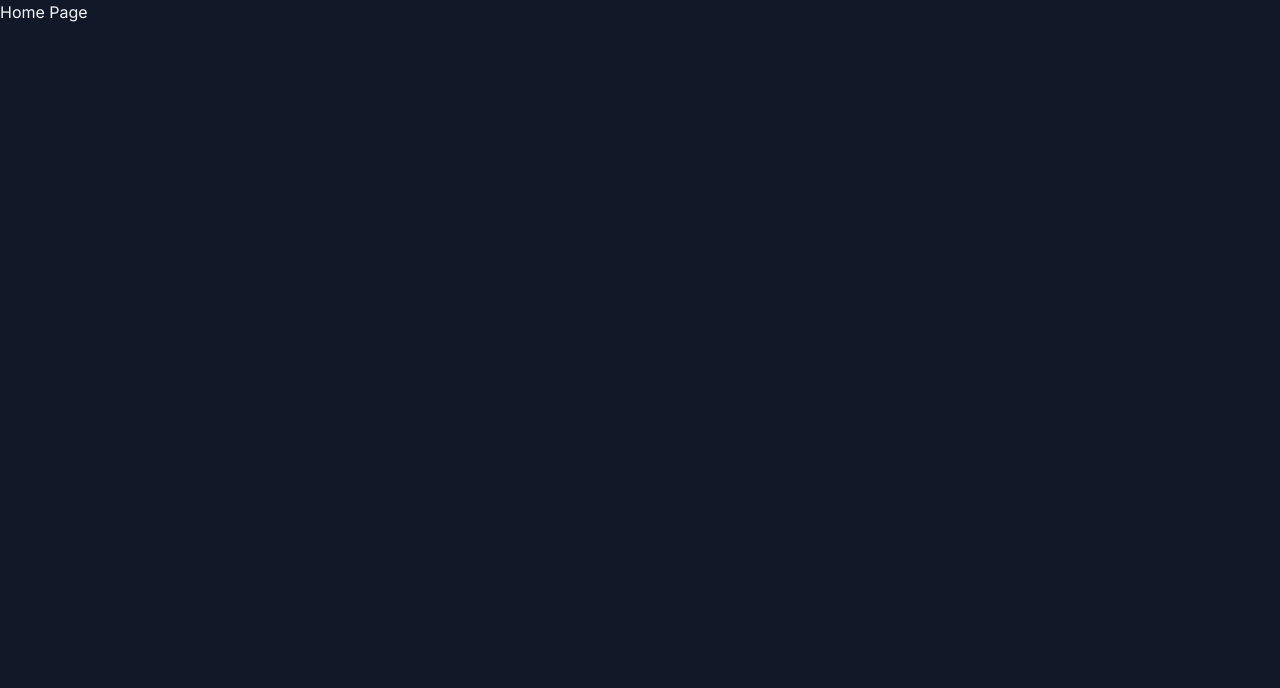
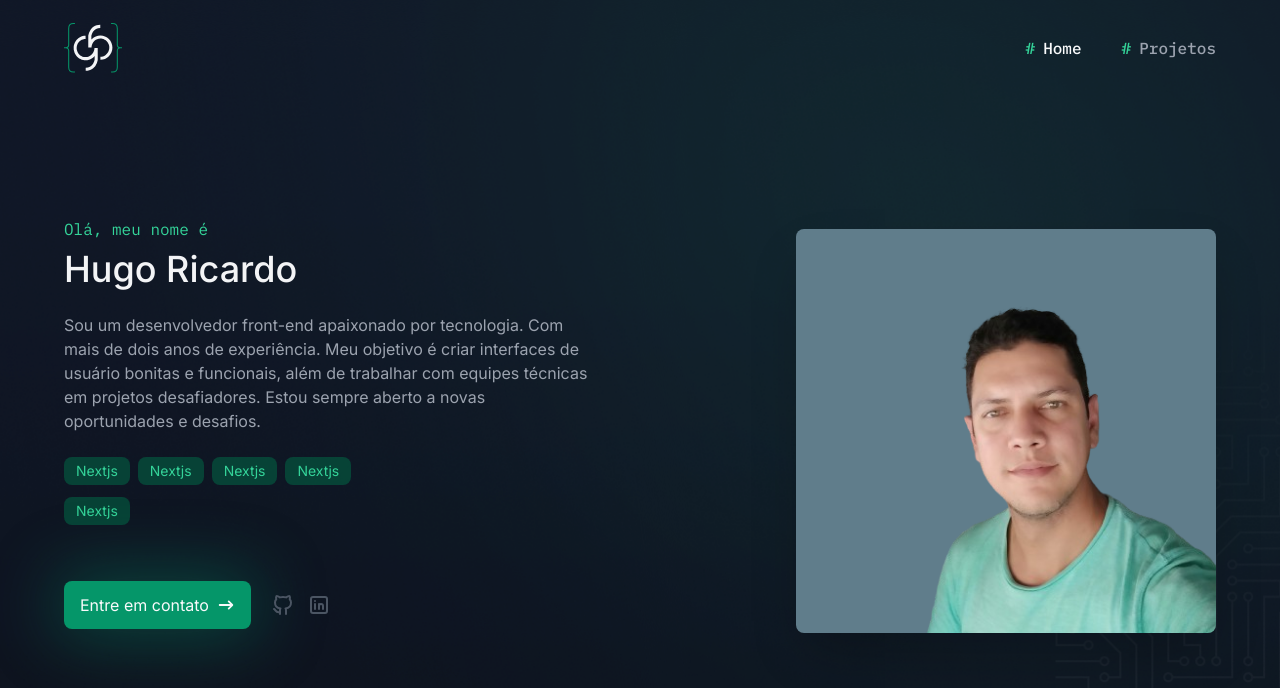
Before and after one commit to RicardoDev8/portifolio_pessoal, a Next.js app: page / in a window 1280 px wide. Shown: the top 688 px of the page. Built offline with nearby package versions, Linux system fonts and the light colour scheme.

Commit message:
feat: created header

```diff
--- /dev/null
+++ b/app/components/button/index.tsx
@@ -0,0 +1,21 @@
+import { cn } from "@/app/lib/utils";
+import { ButtonHTMLAttributes } from "react";
+
+type ButtonProps = ButtonHTMLAttributes<HTMLButtonElement>
+
+
+const Button = ({ children, className, ...props }: ButtonProps) => {
+    return (
+        <button
+        className={cn(
+            "bg-emerald-600 py-3 px-4 rounded-lg text-gray-50 flex items-center justify-center gap-2 hover:bg-emerald-500 transition-all disabled:opacity-50",
+            className
+        )}
+        {...props}
+        >
+            {children}
+        </button>
+     );
+}
+
+export default Button;
--- /dev/null
+++ b/app/components/header/index.tsx
@@ -0,0 +1,40 @@
+"use client"
+
+
+import Image from "next/image"
+import Link from "next/link"
+import { NavItems } from "./nav-items"
+
+const NAV_ITEMS = [
+    {
+        label: 'Home',
+        href: '/'
+    },
+    {
+        label: 'Projetos',
+        href: '/projects'
+    }
+]
+
+export const Header = () => {
+    return(
+        <header className="absolute top-0 w-full z-10 h-24 flex items-center justify-center" >
+            <div className="container flex items-center justify-between" >
+                <Link href="/">
+                    <Image
+                    width={58}
+                    height={49}
+                    src="/images/logo.svg"
+                    alt="Logo do portifólio"
+                    />
+                </Link>
+
+                <nav className="flex items-center gap-4 sm:gap-10" >
+                    {NAV_ITEMS.map(item => (
+                        <NavItems {...item} key={item.label} />
+                    ))}
+                </nav>
+            </div>
+        </header>
+    )
+}
--- /dev/null
+++ b/app/components/header/nav-items.tsx
@@ -0,0 +1,25 @@
+import { cn } from "@/app/lib/utils"
+import Link from "next/link"
+import { usePathname } from 'next/navigation'
+
+type NavItemsProps = {
+    label: string
+    href: string
+}
+
+export const NavItems = ({ label, href }: NavItemsProps) => {
+
+    const pathname = usePathname();
+
+    const isActive = pathname === href;
+
+    return(
+        <Link href={href} className={cn(
+            "text-gray-400 flex items-center gap-2 font-medium font-mono",
+            isActive && "text-gray-50"
+        )} >
+            <span className="text-emerald-400" >#</span>
+            {label}
+        </Link>
+    )
+}
--- /dev/null
+++ b/app/components/pages/home/hero-section/index.tsx
@@ -0,0 +1,76 @@
+import Button from "@/app/components/button";
+import TechBadge from "@/app/components/tech-badge";
+import Image from "next/image";
+import { HiArrowNarrowRight } from 'react-icons/hi'
+import { TbBrandGithub, TbBrandLinkedin } from 'react-icons/tb'
+
+const MOCK_CONTACTS = [
+    {
+        url: "https://github.com/RicardoDev8",
+        icon: <TbBrandGithub/>
+    },
+    {
+        url: "www.linkedin.com/in/hugo--ricardo",
+        icon: <TbBrandLinkedin/>
+    },
+
+]
+
+const HeroSection = () => {
+    return (
+        <section className="w-full lg:h-[755px] bg-hero-image bg-cover bg-center bg-no-repeat flex flex-col justify-end pb-10 sm:pb-32 py-32 lg:pb-[110px]" >
+            <div className="container flex items-center justify-between flex-col-reverse lg:flex-row" >
+                <div className="w-full lg:max-w-[530px]" >
+                    <p className="font-mono text-emerald-400" >Olá, meu nome é</p>
+                    <h2 className="text-4xl font-medium mt-2" >Hugo Ricardo</h2>
+
+
+                        <p className="text-gray-400 my-6 text-sm sm:text-base" >Sou um desenvolvedor front-end apaixonado por tecnologia.
+                            Com mais de dois anos de experiência. Meu objetivo é criar interfaces de usuário bonitas e funcionais,
+                            além de trabalhar com equipes técnicas em projetos desafiadores. Estou sempre aberto a novas
+                            oportunidades e desafios.
+                        </p>
+
+                        <div className="flex flex-wrap gap-x-2 gap-y-3 max-w-[340px]" >
+                            {Array.from({ length: 5 }).map((_, index) => (
+                                <TechBadge
+                                    name="Nextjs"
+                                />
+                            ))}
+                        </div>
+
+                        <div className="mt-6 lg:mt-10 flex sm:items-center sm:gap-5 flex-col sm:flex-row" >
+                            <Button className="w-max shadow-button" >
+                                Entre em contato
+                                <HiArrowNarrowRight size={18}/>
+                            </Button>
+
+                            <div className="text-2xl text-gray-600 flex items-center h-20 gap-3" >
+                                {MOCK_CONTACTS.map((contact, index) => (
+                                    <a
+                                    href={contact.url}
+                                    key={`contact-${index}`}
+                                    target="_blank"
+                                    className="hover:text-gray-100 transition-colors"
+                                    >
+                                        {contact.icon}
+                                    </a>
+                                ))}
+                            </div>
+                        </div>
+
+                </div>
+
+                <Image
+                width={420}
+                height={404}
+                src="/images/perfil.png"
+                alt="Foto de perfil"
+                className="w-[300px] h-[300px] lg:w-[420px] lg:h-[404px] mb-6 lg:mb-0 shadow-2xl rounded-lg object-cover"
+                />
+            </div>
+        </section>
+     );
+}
+
+export default HeroSection;
--- /dev/null
+++ b/app/components/tech-badge/index.tsx
@@ -0,0 +1,14 @@
+
+type TechBadgeProps = {
+    name: string
+}
+
+const TechBadge = ({ name }: TechBadgeProps) => {
+    return (
+        <span className="text-emerald-400 bg-emerald-900/80 text-sm py-1 px-3 rounded-lg" >
+            {name}
+        </span>
+     );
+}
+
+export default TechBadge;
--- a/app/layout.tsx
+++ b/app/layout.tsx
@@ -1,6 +1,7 @@
 import { Inter, IBM_Plex_Mono } from 'next/font/google'
 import './globals.css'
 import { ReactNode } from 'react'
+import { Header } from './components/header'
 
 const inter = Inter({
   variable: '--font-inter',
@@ -17,6 +18,7 @@
   return (
     <html lang="pt-BR" className={`${inter.variable} ${plexMono.variable}`}>
       <body>
+        <Header/>
         {children}
       </body>
     </html>
--- /dev/null
+++ b/app/lib/utils.ts
@@ -0,0 +1,7 @@
+import { ClassValue, clsx } from 'clsx'
+import { twMerge } from 'tailwind-merge'
+
+
+export const cn = (...inputs: ClassValue[]) => {
+    return twMerge(clsx(inputs))
+}
--- a/app/page.tsx
+++ b/app/page.tsx
@@ -1,7 +1,9 @@
+import HeroSection from "./components/pages/home/hero-section";
+
 export default async function Home() {
   return (
     <>
-      <h1>Home Page</h1>
+      <HeroSection/>
     </>
   )
 }
```
Also changed, not shown: public/images/perfil.png (added), 1 other file (tests, documents, lock files or other folders).
